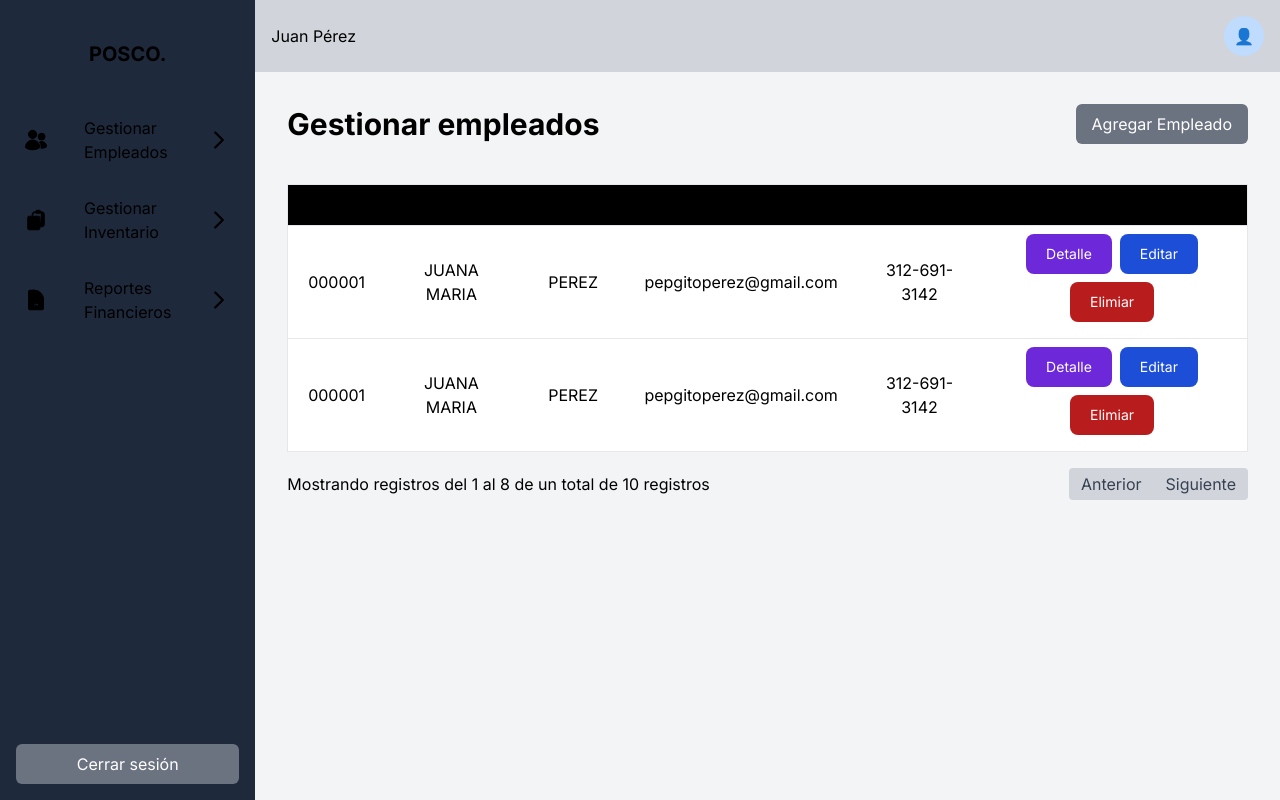
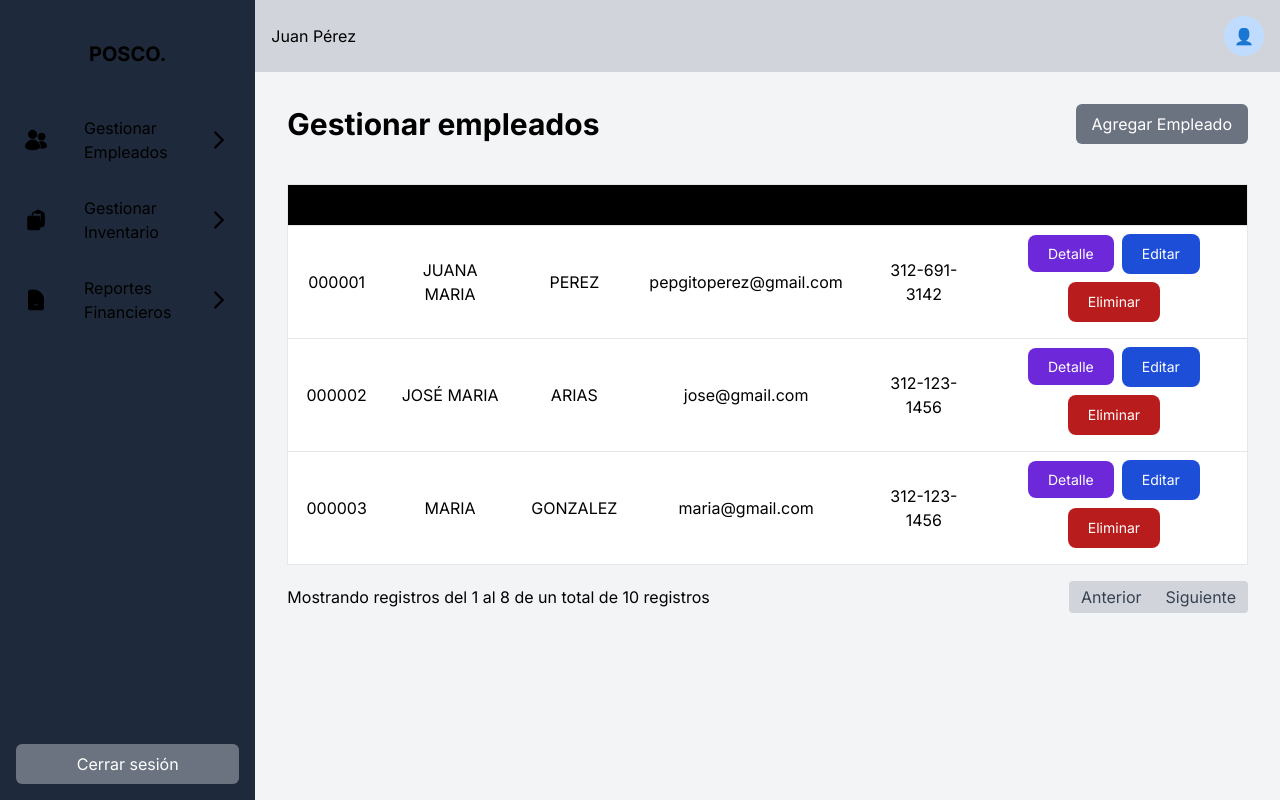
Before and after one commit to JulianV122/SistemaPOS, a Next.js app: page /dashboard/manage in a window 1280 px wide. Built offline with nearby package versions, Linux system fonts and the light colour scheme.

Commit message:
Se añadieron las rutas dinámicas

```diff
--- /dev/null
+++ b/app/dashboard/manage/[employeeId]/page.tsx
@@ -0,0 +1,17 @@
+'use client'
+import { useParams } from "next/navigation"
+import Link from "next/link"
+import { ButtonPrimary } from "@/components";
+
+
+
+export default function employee() {
+    const { employeeId } = useParams();
+
+    return (
+        <div className="text-center">
+            <h1 className="text-black  bold text-3xl font-bold m-4">Employee {employeeId}</h1>
+            <Link href={'dashboard/manage'}>Pepito</Link>
+        </div>
+    )
+}
--- a/components/atoms/TdTable.tsx
+++ b/components/atoms/TdTable.tsx
@@ -2,11 +2,11 @@ import { ReactNode } from "react";
 import { tdStyle } from "../tokens";
 
 type TdProps = {
-    content: ReactNode;
+    children: ReactNode;
 }
 
-export function Td({content}: TdProps) {
+export function Td({children}: TdProps) {
     return (
-        <td className={tdStyle}>{content}</td>
+        <td className={tdStyle}>{children}</td>
     )
 }
--- a/components/molecules/HeaderDashBoard.tsx
+++ b/components/molecules/HeaderDashBoard.tsx
@@ -1,10 +1,12 @@
+
+import Link from "next/link"
 
 export function HeaderDashboard() {
     return (
         <header className="bg-gray-300 p-4 flex justify-between items-center">
             <span className='text-black'>Juan Pérez</span>
             <div className="h-10 w-10 rounded-full bg-blue-200 flex items-center justify-center">
-                <span>👤</span>
+                <Link href={'/dashboard/profile'}>👤</Link>
             </div>
         </header>
     )
--- a/components/molecules/Tr.tsx
+++ b/components/molecules/Tr.tsx
@@ -1,21 +1,16 @@
 import { Td } from '@/components'
 import { buttonTable } from '../tokens'
+import Link from 'next/link'
 
-export function Tr() {
+type TrProps = {
+    children: React.ReactNode
+}
+
+
+export function Tr({children}: TrProps) {
     return (
         <tr>
-            <Td content='000001' />
-            <Td content='JUANA MARIA' />
-            <Td content='PEREZ' />
-            <Td content='pepgitoperez@gmail.com' />
-            <Td content='312-691-3142' />
-            <Td content={
-                <>
-                    <button className={`text-white bg-violet-700 hover:bg-violet-800 ${buttonTable}`}>Detalle</button>
-                    <button className={`text-white bg-blue-700 hover:bg-blue-800 ${buttonTable}`}>Editar</button>
-                    <button className={`text-white bg-red-700 hover:bg-red-800 ${buttonTable}`}>Elimiar</button>
-                </>
-            } />
+            {children}
         </tr>
     )
 }
--- a/components/organisms/EmployeesTable.tsx
+++ b/components/organisms/EmployeesTable.tsx
@@ -1,6 +1,35 @@
 import { Tr } from "@/components";
-import { Th } from "@/components";
-export function EmployeesTable(){
+import { Th, Td } from "@/components";
+import { buttonTable } from "@/components/tokens";
+
+import Link from "next/link";
+
+const employeesData = [
+    {
+        id: '000001',
+        name: 'JUANA MARIA',
+        lastName: 'PEREZ',
+        email: 'pepgitoperez@gmail.com',
+        phone: '312-691-3142'
+    },
+    {
+        id: '000002',
+        name: 'JOSÉ MARIA',
+        lastName: 'ARIAS',
+        email: 'jose@gmail.com',
+        phone: '312-123-1456'
+    },
+    {
+        id: '000003',
+        name: 'MARIA',
+        lastName: 'GONZALEZ',
+        email: 'maria@gmail.com',
+        phone: '312-123-1456'
+    },
+]
+
+
+export function EmployeesTable() {
     return (
         <table className="min-w-full bg-white border border-gray-200">
             <thead>
@@ -14,8 +43,20 @@ export function EmployeesTable(){
                 </tr>
             </thead>
             <tbody>
-            <Tr></Tr>
-            <Tr></Tr>
+                {employeesData.map((employee) => (
+                    <Tr key={employee.id}>
+                        <Td>{employee.id}</Td>
+                        <Td>{employee.name}</Td>
+                        <Td>{employee.lastName}</Td>
+                        <Td>{employee.email}</Td>
+                        <Td>{employee.phone}</Td>
+                        <Td>
+                            <Link href={`/dashboard/manage/${employee.id}`} className={`text-white bg-violet-700 hover:bg-violet-800 ${buttonTable}`}>Detalle</Link>
+                            <button className={`text-white bg-blue-700 hover:bg-blue-800 ${buttonTable}`}>Editar</button>
+                            <button className={`text-white bg-red-700 hover:bg-red-800 ${buttonTable}`}>Eliminar</button>
+                        </Td>
+                    </Tr>
+                ))}
             </tbody>
         </table>
     )
```
Lines whose indentation alone changed are shown as unchanged.
